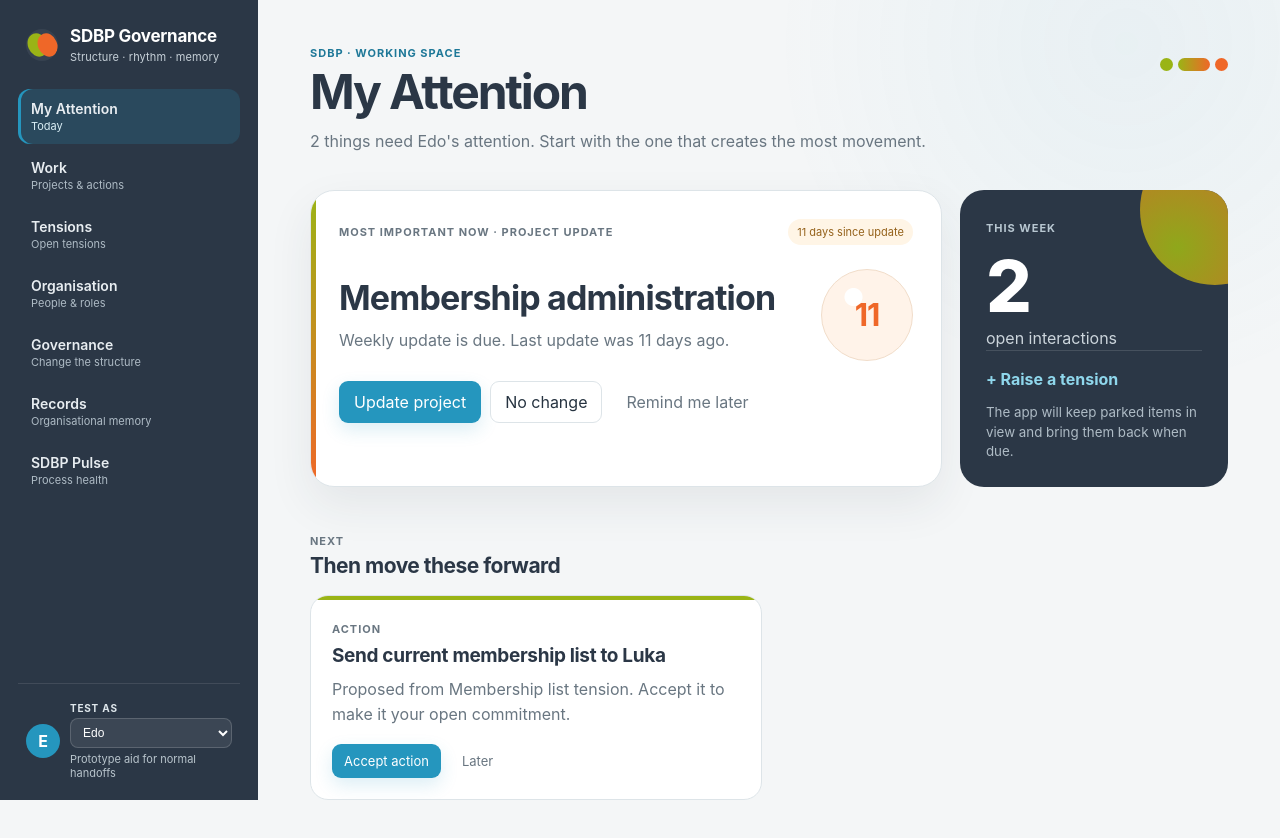
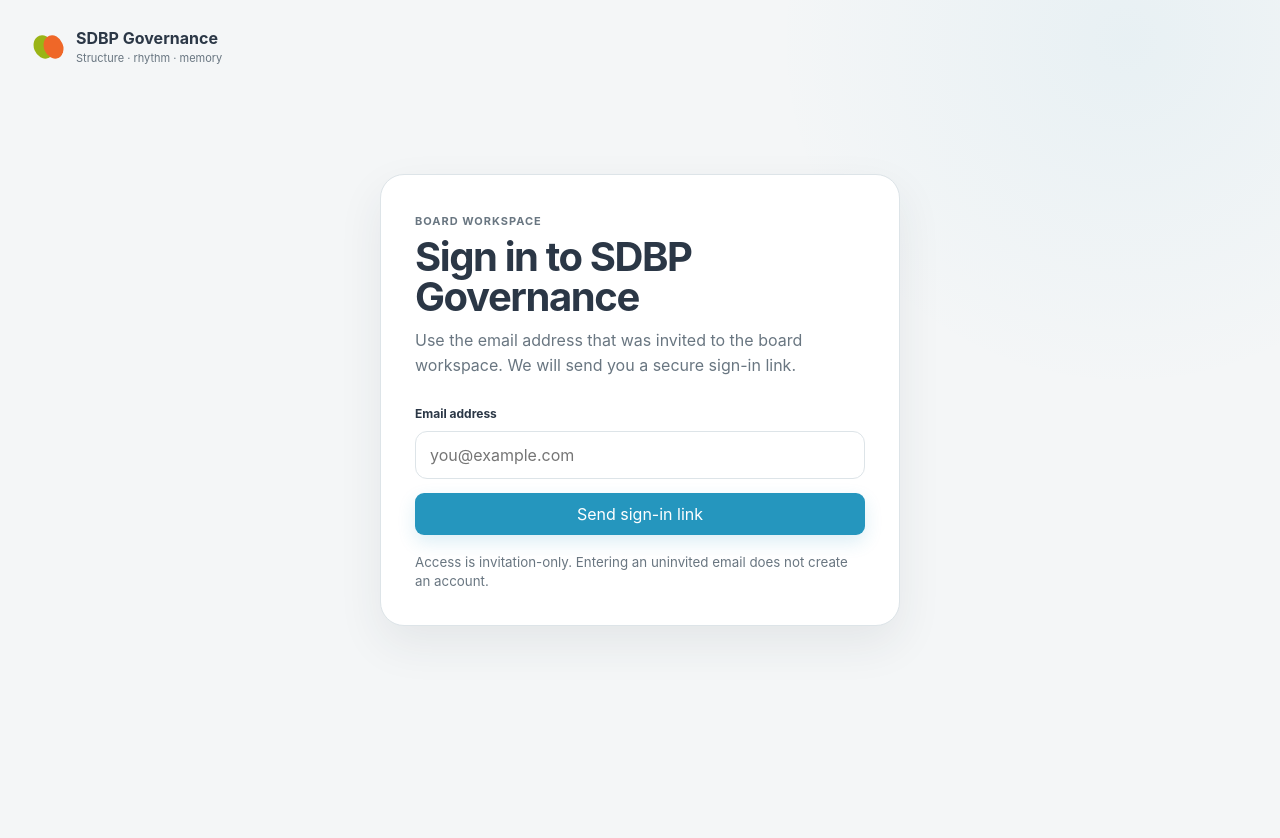
Before and after one commit to sdbp-admin/governance, a Next.js app: page /governance/ in a window 1280 px wide. Shown: the top 838 px of the page. After the commit the page ends 800 px from the top, so only its background shows below. Built offline with nearby package versions, Linux system fonts and the light colour scheme; no server answers.

Commit message:
gate prototype behind Supabase board login

```diff
--- a/app/page.tsx
+++ b/app/page.tsx
@@ -1,5 +1,5 @@
-import { Prototype } from "@/components/prototype";
+import { AuthenticatedApp } from "@/components/authenticated-app";
 
 export default function Page() {
-  return <Prototype />;
+  return <AuthenticatedApp />;
 }
```
